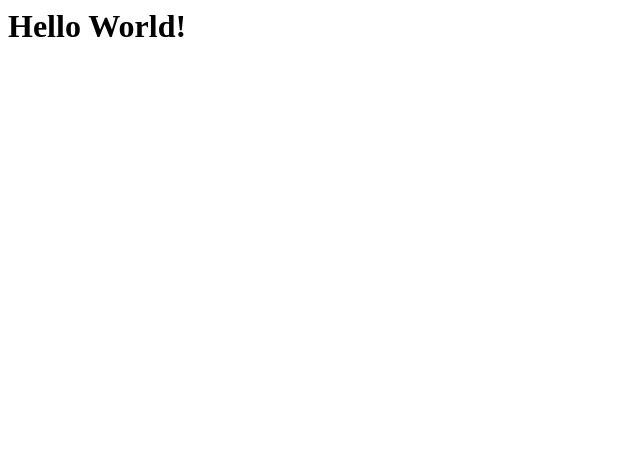
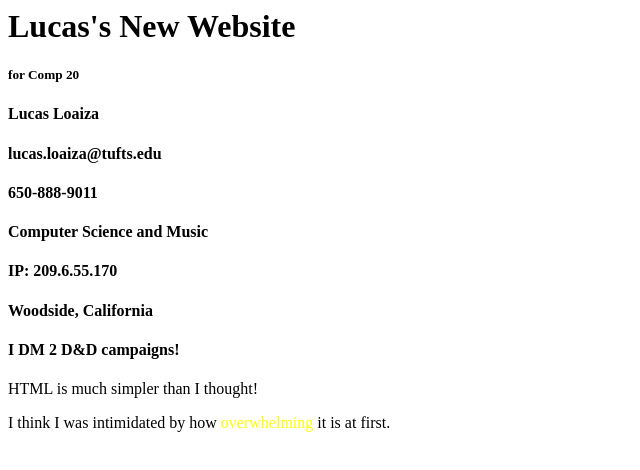
Before and after one commit to Hablapatabla/demo, a plain HTML site: page index.html in a window 1280 px wide. Shown: the whole page, without its empty margins (0-640 px from the left). Drawn offline with Linux system fonts and the light colour scheme.

Commit message:
Update index.html

```diff
--- a/index.html
+++ b/index.html
@@ -5,7 +5,19 @@
 </head>
 
 <body>
-  <h1>Hello World!</h1>
+  <h1>Lucas's New Website</h1>
+  <h5>for Comp 20 </h5>
+  <h4>Lucas Loaiza</h4>
+  <h4>lucas.loaiza@tufts.edu</h4>
+  <h4>650-888-9011</h4>
+  <h4>Computer Science and Music</h4>
+  <h4>IP: 209.6.55.170 </h4>
+  <h4>Woodside, California</h4>
+  <h4>I DM 2 D&D campaigns!</h4>
+
+  <p>HTML is much simpler than I thought!</p>
+
+  <p>I think I was intimidated by how <span style="color:yellow">overwhelming</span> it is at first.
 </body>
 
 </html>
```
